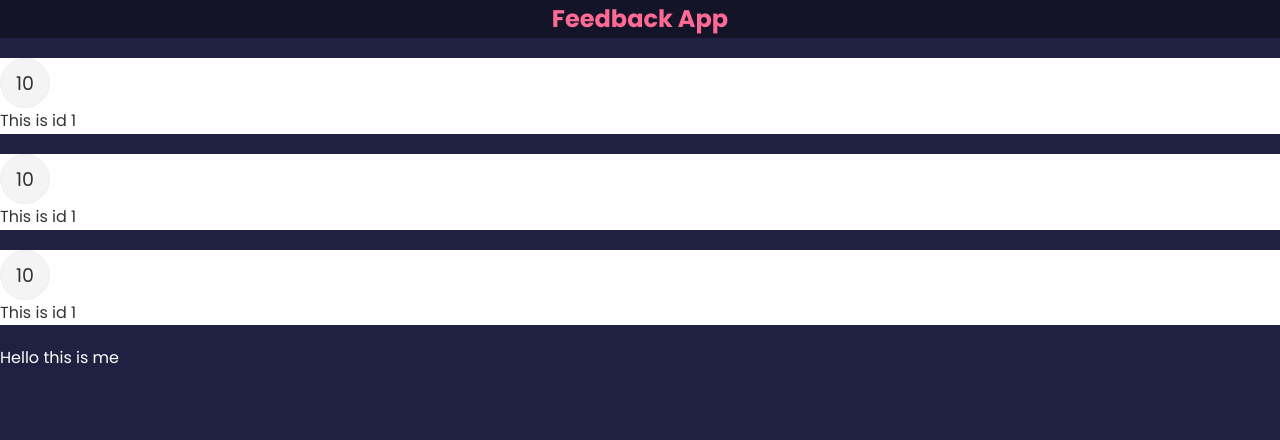
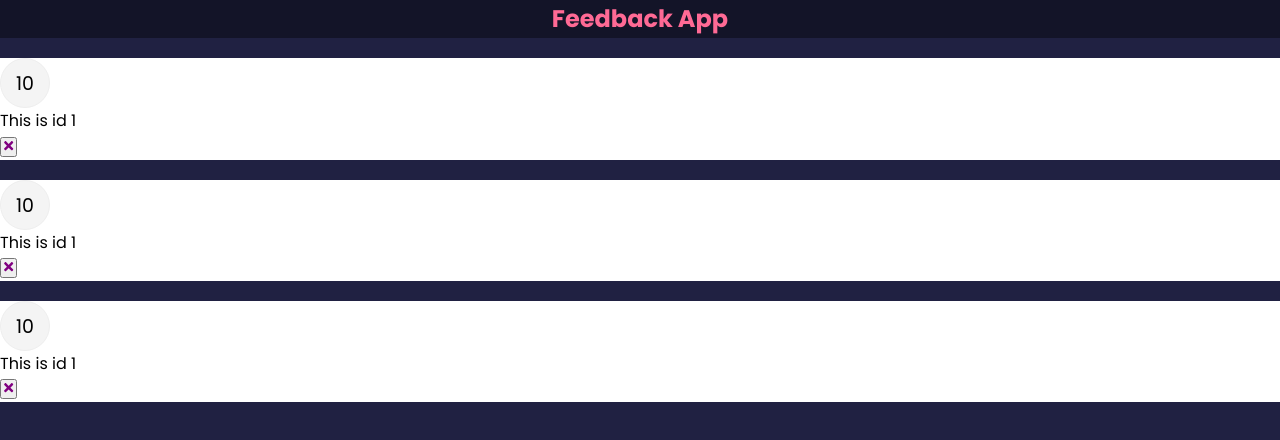
Before and after one commit to JiwanChaudhary/feedback, a React (Create React App) app: page / in a window 1280 px wide. Shown: the top 440 px of the page. Built offline with nearby package versions, Linux system fonts and the light colour scheme; a web font is replaced by a local one.

Commit message:
delete feedback

```diff
--- a/package.json
+++ b/package.json
@@ -8,6 +8,7 @@
     "@testing-library/user-event": "^13.5.0",
     "react": "^18.1.0",
     "react-dom": "^18.1.0",
+    "react-icons": "^4.3.1",
     "react-scripts": "5.0.1",
     "styled-components": "^5.3.5",
     "uuidv4": "^6.2.13",
--- a/src/App.js
+++ b/src/App.js
@@ -1,18 +1,29 @@
 import React, { useState } from "react";
-import "./App.css"
+import "./App.css";
 import Header from "./components/Header";
 import FeedbackList from "./components/FeedbackList";
 import FeedbackData from "./data/FeedbackData";
-import Card from "./components/common/Card";
 
 function App() {
-const [feedback, setFeedback] = useState(FeedbackData);
+  const [feedback, setFeedback] = useState(FeedbackData);
+
+  const deleteFeedback = (id) => {
+    if (window.confirm("Are you sure you want to delete?")) {
+      setFeedback(
+        feedback.filter((item) => {
+          console.log(item);
+          return item.id !== id;
+        })
+      );
+    } else {
+      console.log("No feedback deleted!");
+    }
+  };
 
   return (
     <>
       <Header />
-      <FeedbackList feedback={feedback} />
-      <Card>Hello this is me</Card>
+      <FeedbackList feedback={feedback} handleDelete={deleteFeedback} />
     </>
   );
 }
--- a/src/components/FeedbackItem.jsx
+++ b/src/components/FeedbackItem.jsx
@@ -1,13 +1,17 @@
 import React from "react";
-import { Wrapper, Card, Rating, Text } from "../styledComponents/Feedback.styled"
-function FeedbackItem({ item }) {
+import { FaTimes } from "react-icons/fa";
+import { Rating, Text } from "../styledComponents/Feedback.styled";
+import CommonCard from "./common/Card";
+
+function FeedbackItem({ item, handleDelete }) {
   return (
-    <Wrapper>
-      <Card>
-        <Rating>{item.rating}</Rating>
-        <Text>{item.text}</Text>
-      </Card>
-    </Wrapper>
+    <CommonCard>
+      <Rating>{item.rating}</Rating>
+      <Text>{item.text}</Text>
+      <button onClick={() => handleDelete(item.id)}>
+        <FaTimes color="purple" />
+      </button>
+    </CommonCard>
   );
 }
 
--- a/src/components/FeedbackList.jsx
+++ b/src/components/FeedbackList.jsx
@@ -2,7 +2,7 @@ import React from "react";
 import FeedbackItem from "../components/FeedbackItem";
 import { Wrapper } from "../styledComponents/Feedback.styled";
 
-function FeedbackList({ feedback }) {
+function FeedbackList({ feedback, handleDelete }) {
   if (!feedback || feedback.length === 0) {
     return "No feedback found!";
   }
@@ -10,7 +10,7 @@ function FeedbackList({ feedback }) {
   return (
     <Wrapper>
       {feedback.map((item) => (
-        <FeedbackItem key={item.id} item={item} />
+        <FeedbackItem key={item.id} item={item} handleDelete={handleDelete} />
       ))}
     </Wrapper>
   );
--- a/src/components/common/Card.jsx
+++ b/src/components/common/Card.jsx
@@ -1,12 +1,27 @@
 import React from "react";
 import PropTypes from "prop-types";
+import { Card } from "../../styledComponents/Feedback.styled";
 
-function Card({ children }) {
-  return <div>{children}</div>;
+function CommonCard({ children, isThereColor }) {
+  return (
+    <Card
+      style={{
+        backgroundColor: isThereColor ? "rgba(0,0,0,0.4)" : "white",
+        color: isThereColor ? "#fff" : "#000",
+      }}
+    >
+      {children}
+    </Card>
+  );
 }
+
+Card.defaultProps = {
+  isThereColor: false,
+};
 
 Card.propTypes = {
   children: PropTypes.node.isRequired,
+  isThereColor: PropTypes.bool,
 };
 
-export default Card;
+export default CommonCard;
--- a/src/data/FeedbackData.js
+++ b/src/data/FeedbackData.js
@@ -2,17 +2,19 @@ import { v4 as uuidv4 } from "uuid";
 
 const FeedbackData = [
   {
-    id: uuidv4(),
+    // id: uuidv4(),
     text: "This is id 1",
     rating: 10,
   },
   {
-    id: uuidv4(),
+    // id: uuidv4(),
+    id: 2,
     text: "This is id 1",
     rating: 10,
   },
   {
-    id: uuidv4(),
+    // id: uuidv4(),
+    id: 3,
     text: "This is id 1",
     rating: 10,
   },
```
Also changed, not shown: 1 other file (tests, documents, lock files or other folders).
